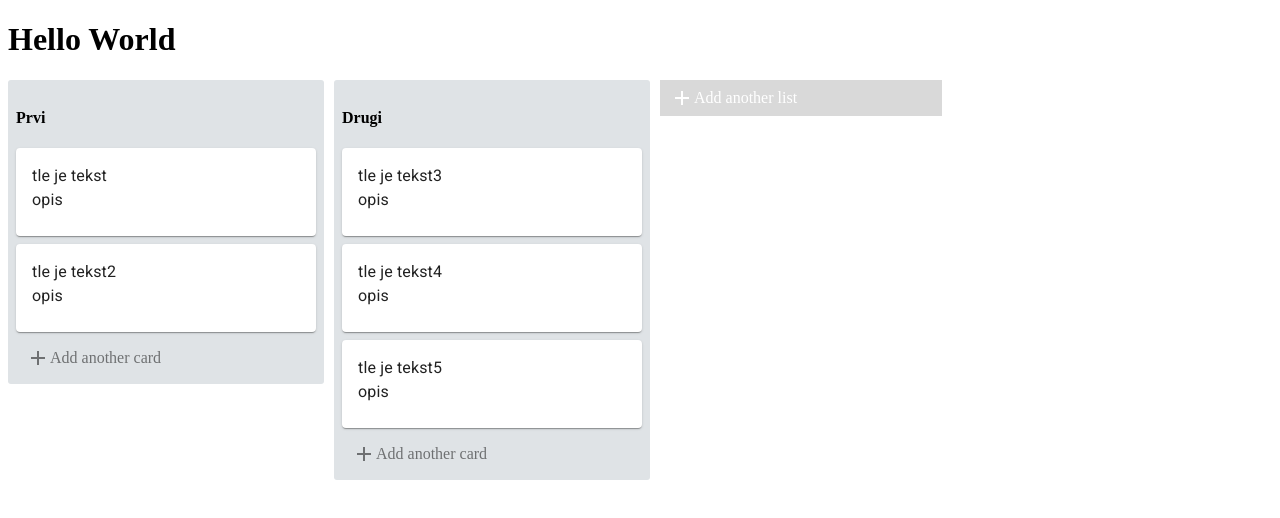
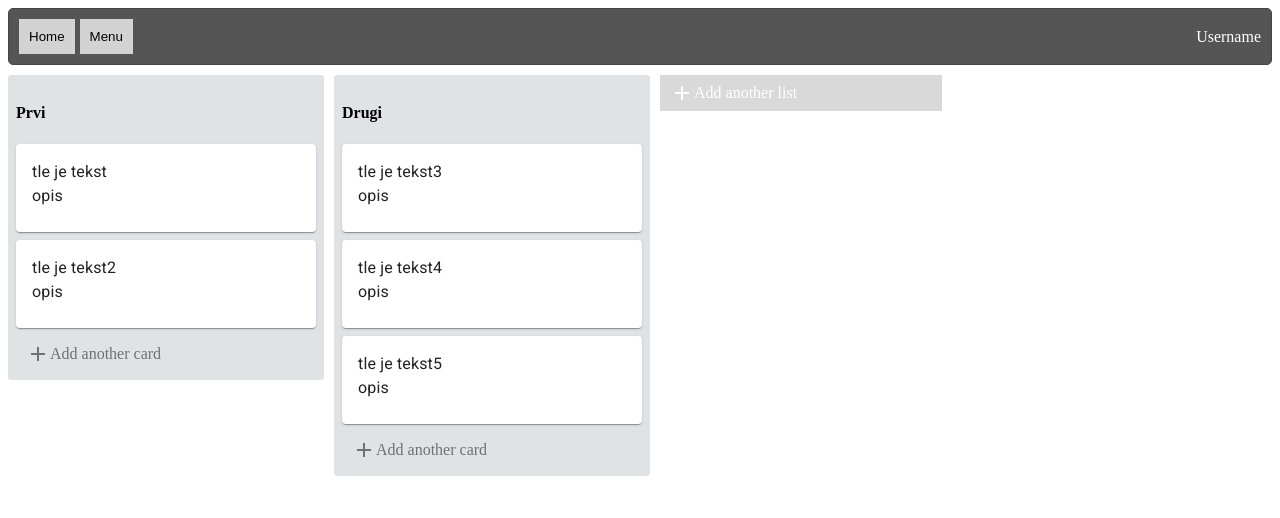
Before and after one commit to pradles/drevesko, a React (Create React App) app in the folder drevesko/: page / in a window 1280 px wide. Shown: the top 518 px of the page. Built offline with nearby package versions, Linux system fonts and the light colour scheme.

Commit message:
Update App.js

```diff
--- a/drevesko/src/components/App.js
+++ b/drevesko/src/components/App.js
@@ -10,6 +10,39 @@ const ListContainer = styled.div`
   display: flex;
   flex-direction: row;
 `
+
+const Header = styled.div`
+  display: flex;
+  justify-content: space-between;
+  align-items: center;
+  background-color: #555;
+  padding: 10px;
+  border: 1px solid #444;
+  border-radius: 5px;
+  margin-bottom: 10px;
+`
+const HomeButton = styled.button`
+  background-color: lightgray;
+  border: none;
+  padding: 10px;
+  margin-right: 5px;
+  transition: background-color 0.2s ease-in-out;
+
+  &:hover {
+    background-color: darkgray;
+  }
+`;
+
+const MenuButton = styled.button`
+  background-color: lightgray;
+  border: none;
+  padding: 10px;
+  transition: background-color 0.2s ease-in-out;
+
+  &:hover {
+    background-color: darkgray;
+  }
+`;
 
 class App extends Component {
 
@@ -28,17 +61,20 @@ class App extends Component {
       draggableId,
       type
     ))
-
-
   }
 
   render() {
-
     const { lists } = this.props;
     return (
       <DragDropContext onDragEnd={this.onDragEnd}>
         <div className="App">
-        <h1>Hello World</h1>
+          <Header>
+            <div>
+              <HomeButton>Home</HomeButton>
+              <MenuButton>Menu</MenuButton>
+            </div>
+            <div style={{color: 'white'}}>Username</div>
+          </Header>
           <Droppable droppableId='full-site' direction="horizontal" type="list" >
             {provided =>(
               <ListContainer {...provided.droppableProps} ref={provided.innerRef}>
@@ -47,7 +83,6 @@ class App extends Component {
                 )}
                 {provided.placeholder}
                 <DreveskoActionButton list />
-
               </ListContainer>
             )}
           </Droppable>
@@ -56,16 +91,9 @@ class App extends Component {
     );
   }
 }
-/*
-const styles = {
-  listContainer: {
-    display: "flex",
-    flexDirection: "row",
-  }
-}
-*/
+
 const mapStateToProps = state =>({
   lists: state.lists
 })
 
-export default connect(mapStateToProps) (App);
+export default connect(mapStateToProps)(App);
```
Lines whose indentation alone changed are shown as unchanged.
